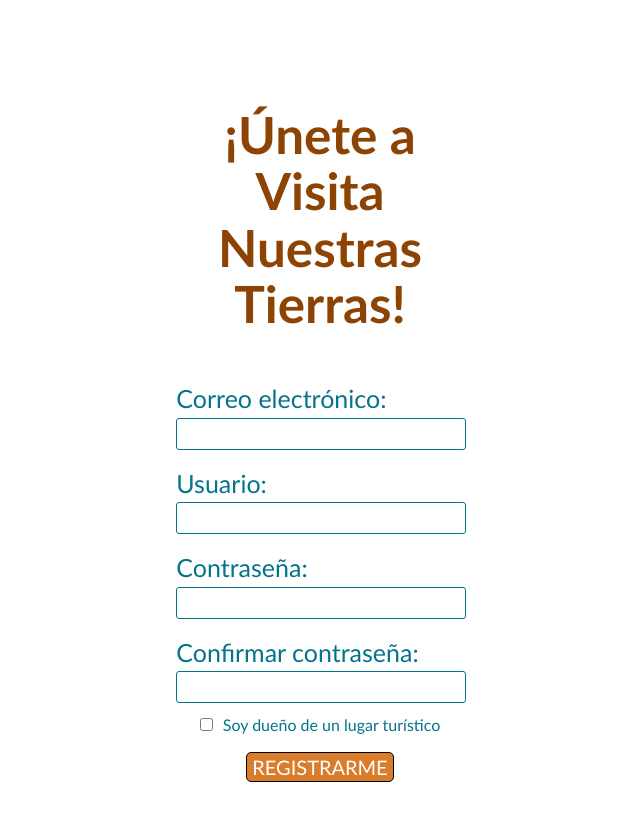
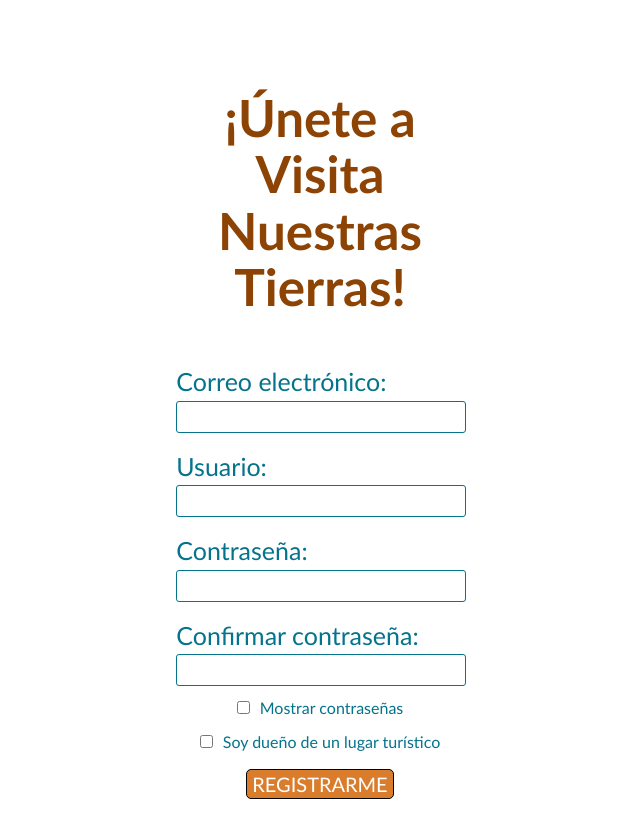
Before and after one commit to bl33h/visitOurLands, a React (Vite) app in the folder VisitOurLands/: page /SignIn in a window 1280 px wide. Shown: the top 838 px of the page, without its empty margins (352-992 px from the left). Built offline with nearby package versions, Linux system fonts and the light colour scheme.

Commit message:
Add a visualization in Sign in for password

```diff
--- a/VisitOurLands/src/Pages/SignIn/SignIn.jsx
+++ b/VisitOurLands/src/Pages/SignIn/SignIn.jsx
@@ -4,6 +4,12 @@ import './SignIn.css'
 
 function SignIn() {
   const [isChecked, setIsChecked] = useState(false)
+  const [mostrarContrasena1, setMostrarContrasena1] = useState(false);
+  const [mostrarContrasena2, setMostrarContrasena2] = useState(false);
+  function handleCheckboxChange1(){
+    setMostrarContrasena1(!mostrarContrasena1)
+    setMostrarContrasena2(!mostrarContrasena2);
+  }
 
   return (
     <div className="signin-root" >
@@ -14,9 +20,12 @@ function SignIn() {
         <div className="login-labels">Usuario:</div>
         <input id="input-username"  className="input-login"></input>
         <div className="login-labels">Contraseña:</div>
-        <input type='password' id="input-password" className="input-login"></input>
+        <input type={mostrarContrasena1 ? 'text' : 'password'} id="input-password" className="input-login"></input>
         <div className="login-labels">Confirmar contraseña:</div>
-        <input type='password' id="input-confirm-password"  className="input-login"></input>
+        <input type={mostrarContrasena2 ? 'text' : 'password'} id="input-confirm-password"  className="input-login"></input>
+        <input type="checkbox" id="mostrar-contrasena" onChange={handleCheckboxChange1} className="input-checkbox" />
+        <label htmlFor="mostrar-contrasena" className="checkbox-label">Mostrar contraseñas</label>
+        <br></br>
         <label className="checkbox-label">
           <input
             type="checkbox"
```
